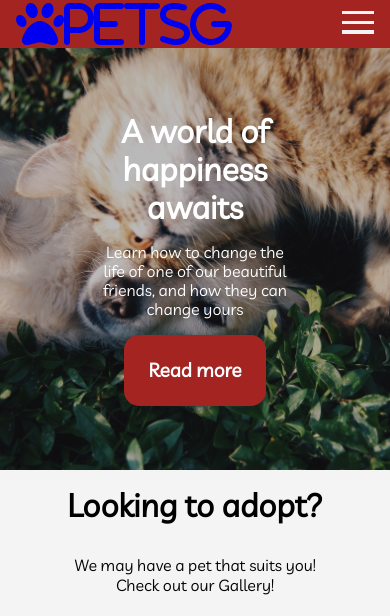
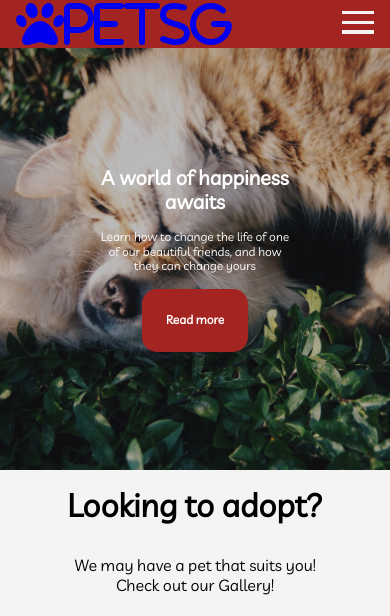
Before and after one commit to segarciat/PetSG, a plain HTML site: page index.html in a window 390 px wide. Shown: the top 616 px of the page. Drawn offline with Linux system fonts and the light colour scheme.

Commit message:
Fixed the visited state for link tags, and altered text size for the showcase in the home page for smartphone devices.

```diff
--- a/css/main.css
+++ b/css/main.css
@@ -73,7 +73,7 @@ body {
 a {
   text-decoration: none;
   font-weight: bold; }
-  a:visited, a:active {
+  a:visited {
     color: inherit; }
 
 img {
@@ -377,9 +377,11 @@ footer {
       #navbar .navbar-wrap input[type='checkbox']:checked ~ .nav-menu .dropdown:hover ul {
         position: relative; }
   #showcase .showcase-content h1 {
-    font-size: 2rem; }
+    font-size: 1.25rem; }
   #showcase .showcase-content p {
-    font-size: 1rem; }
+    font-size: 0.75rem; }
+  #showcase .showcase-content a {
+    font-size: 0.75rem; }
   #home-adopt h2 {
     font-size: 2rem; }
   #home-adopt p {
```
